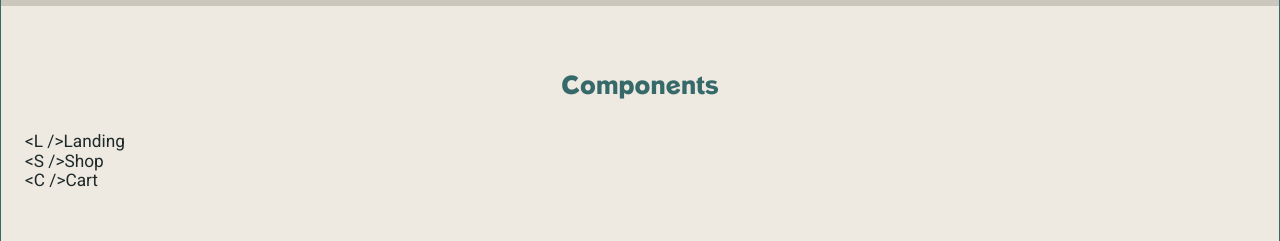
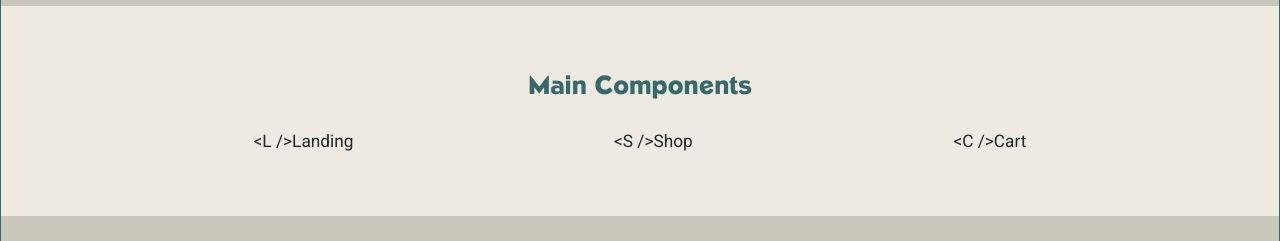
Before and after one commit to bartek8b/TOP-Shopping_Cart, a React (Vite) app: page / in a window 1280 px wide. Shown: the part 266-507 px from the top of the page. Built offline with nearby package versions, Linux system fonts and the light colour scheme.

Commit message:
Set basic layout of components container

```diff
--- a/src/pages/Landing/Landing.jsx
+++ b/src/pages/Landing/Landing.jsx
@@ -24,8 +24,8 @@ export const Landing = () => {
       </section>
 
       <section className={styles.componentsSection}>
-        <h2>Components</h2>
-        <div className="badgesContainer">
+        <h2>Main Components</h2>
+        <div className={styles.badgesContainer}>
           <div className="componentBadge">
             <span className="componentSymbol">{'<L />'}</span>
             <span>Landing</span>
--- a/src/pages/Landing/Landing.module.css
+++ b/src/pages/Landing/Landing.module.css
@@ -62,6 +62,13 @@ p {
   background: var(--bg-light);
 }
 
+.badgesContainer{
+  display: flex;
+  flex-direction: column;
+  align-items: center;
+  gap: var(--space-8);
+}
+
 @media (hover: hover) {
   a.cta:hover {
     box-shadow: var(--shadow-hover);
@@ -89,4 +96,10 @@ p {
     flex-direction: row;
     gap: var(--space-16);
   }
+
+  .badgesContainer{
+  flex-direction: row;
+  align-items: center;
+  justify-content: space-evenly;
 }
+}
```
